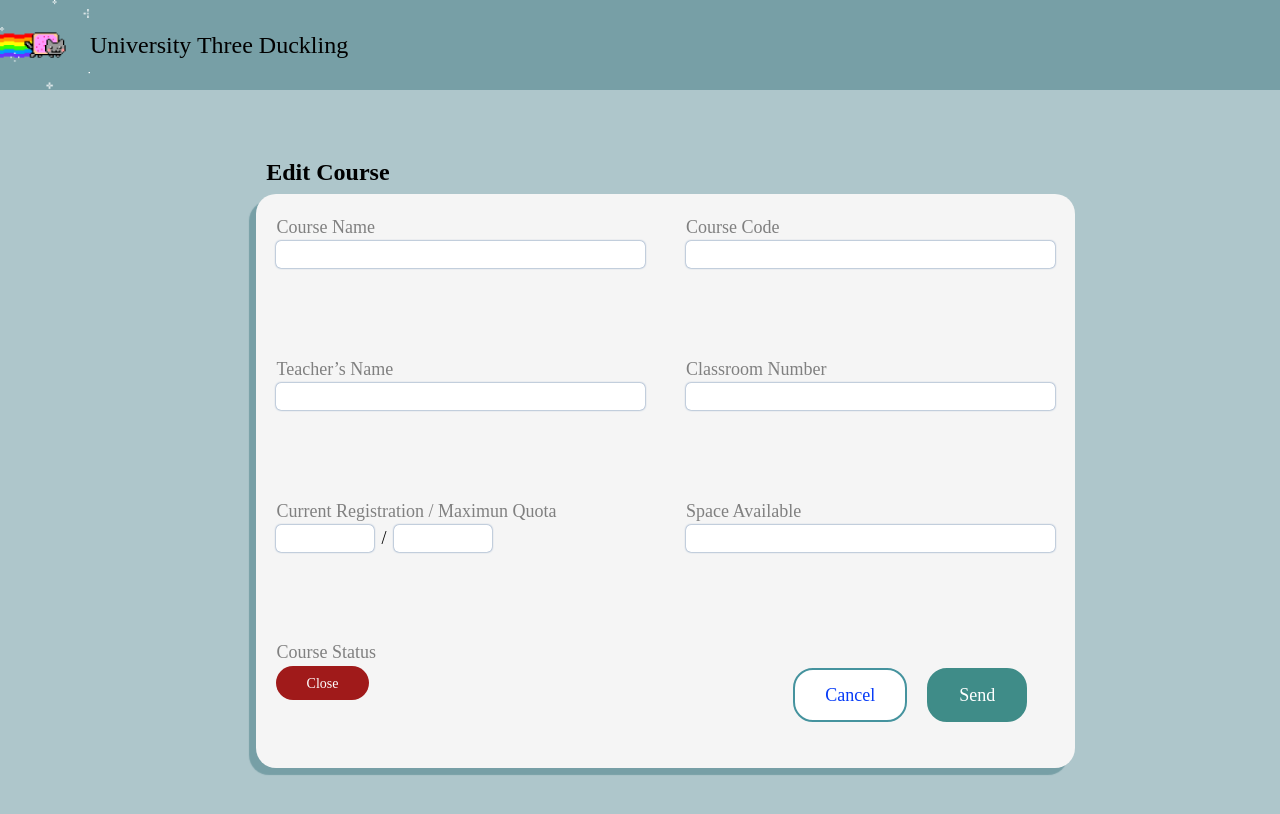
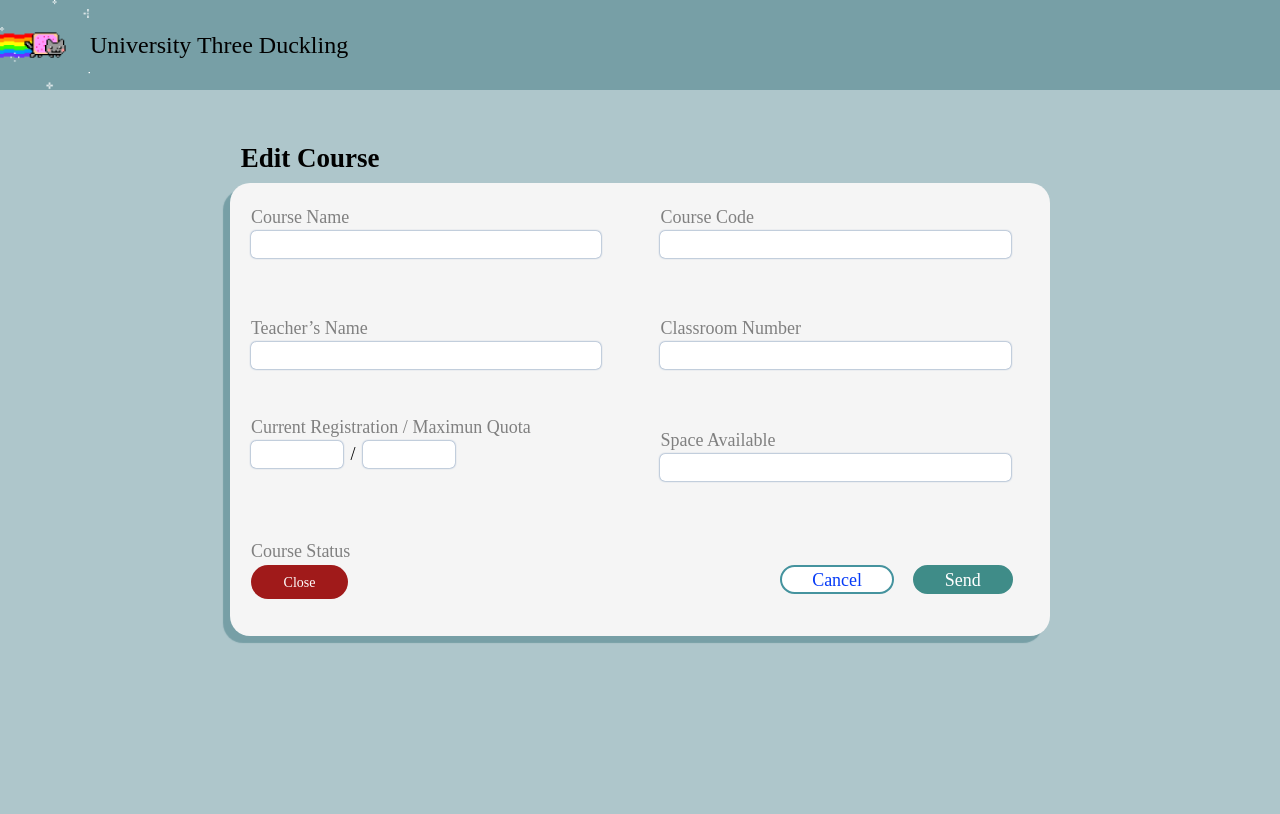
Before and after one commit to dian7875/CoursesManage, a React (Vite) app: page /edit/1 in a window 1280 px wide. Shown: the top 814 px of the page. Built offline with nearby package versions, Linux system fonts and the light colour scheme; no server answers.

Commit message:
CSS auto ajustable

```diff
--- a/src/pages/edit/edit.css
+++ b/src/pages/edit/edit.css
@@ -1,40 +1,44 @@
 .Edit-Form {
-    min-width: 100%;
-    min-height: 75lvh;
+    width: 100%;
+    min-height: 75vh;
     display: grid;
     text-align: start;
-    grid-template-rows: 4% 65%;
-    padding-left: 20%;
-    padding-top: 5%;
+    grid-template-rows: 4% 1fr;
+    padding: 5% 10%;
+    align-items: center; /* Centrar verticalmente */
+    justify-items: center;
 }
 
 .Edit-Form p {
-    margin-left: 1%;
-    font-size: x-large;
+    font-size: 1.5em;
     font-weight: bold;
+    justify-self: start;
+    margin: 0 0 1% 11%;
+
 }
 
 .Edit-Style {
     grid-row: 2/3;
     width: 80%;
-    height: 120%;
-    margin-top: 1%;
+    height: 100%;
+    margin-top: 2%;
     border-radius: 20px;
     box-shadow: -7px 7px 1px 0px rgb(119, 159, 166);
     display: grid;
-    grid-template-columns: 50% 50%;
+    grid-template-columns: 1fr 1fr;
     background-color: whitesmoke;
 }
 
 .Edit-Style input {
     box-shadow: 0px 0px 2px 0px #386398;
     border-radius: 5px;
+    width: 90%;
+
 }
 
 .item {
-    position: relative;
     width: auto;
-    margin: 5% 5% 5% 5%;
+    margin: 5% 0% 5% 5%;
     display: flex;
     flex-direction: column;
 }
@@ -49,55 +53,33 @@
 
 .button-group2 {
     display: flex;
-    height: 50%;
-    margin-top: 11%;
-    padding-bottom: 5%;
-    justify-content: end;
-    gap: 20px;
-    grid-column: 2;
-    padding-right: 3rem;
+    height: 25%;
+    justify-content: flex-end;
+    margin-top: 11.5%;
+    padding-right: 9%;
+    gap: 5%;
 }
-.matriculaStatus span{
+
+.matriculaStatus span {
     color: gray;
 }
-.matriculaStatus{
-    padding-top: 5%;
-padding-left: 5%;
+
+.matriculaStatus {
+    padding: 2% 5%;
 }
 
-.matriculaStatus input{
+.matriculaStatus input {
     width: 25%;
 }
-.matriculaStatus:focus-within span{
+
+.matriculaStatus:focus-within span {
     color: #000000;
 }
-.EditField input{
+
+.EditField input {
     margin-right: 2%;
 }
-.EditField input:last-child{
+
+.EditField input:last-child {
     margin-left: 2%;
 }
-@media (max-width: 1280px){
-    .Edit-Form {
-        min-width: 100%;
-        min-height: 100lvh;
-        display: grid;
-        text-align: start;
-        grid-template-rows: 4% 65%;
-        padding-left: 20%;
-        padding-top: 5%;
-    }
-
-.button-group2 {
-    display: flex;
-    position: relative;
-    height: 50%;
-    padding-bottom: 5%;
-    justify-content: end;
-    gap: 20px;
-    grid-column: 2;
-    margin-top: 12%;
-    padding-right: 3rem;
-}
-
-}
```
